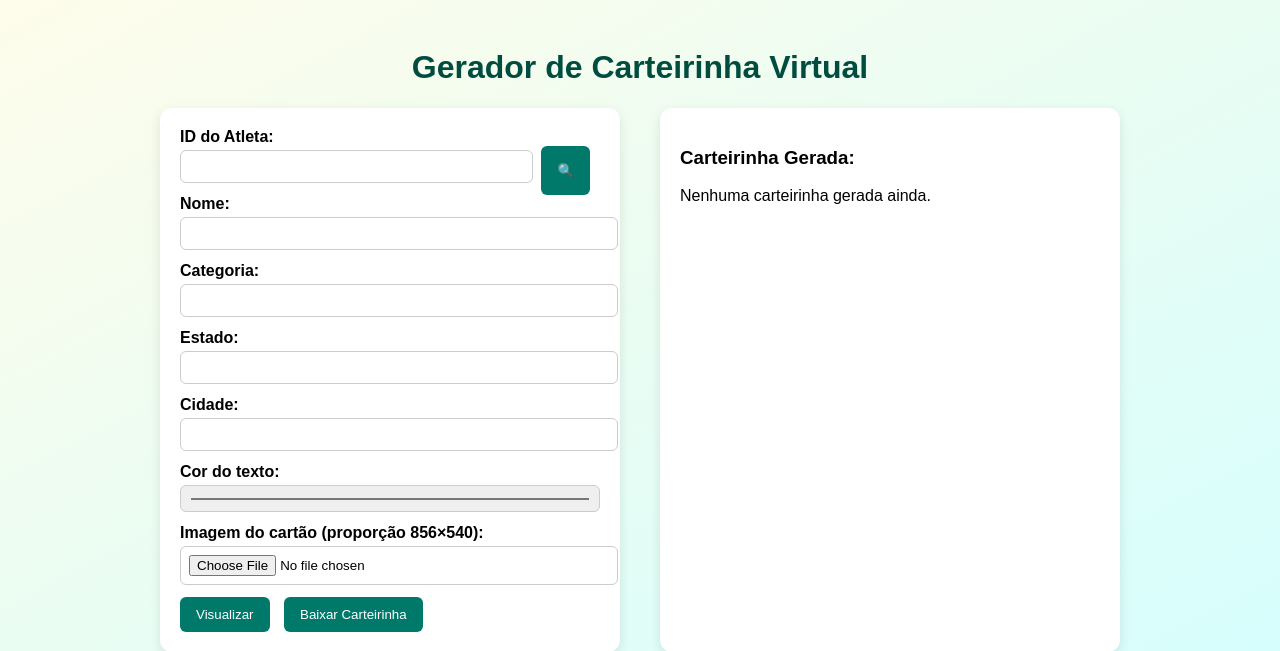
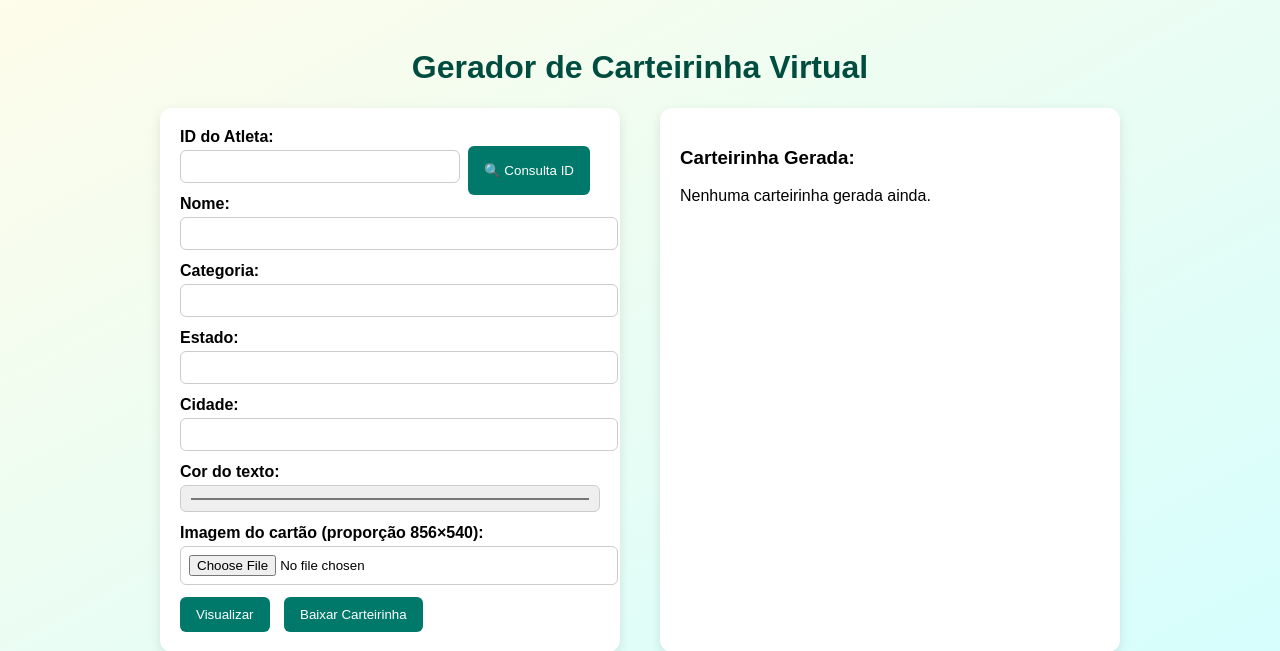
Before and after one commit to rodrigocssoares/carteirinha-virtual, a Flask app: page / in a window 1280 px wide. Shown: the top 651 px of the page. Run offline with Flask 3, Linux system fonts and the light colour scheme.

Commit message:
atualiza campo buscar id

```diff
--- a/templates/index.html
+++ b/templates/index.html
@@ -70,7 +70,7 @@
                 <label for="id_atleta">ID do Atleta:</label>
                 <div style="display: flex; gap: 8px;">
                     <input type="number" id="id_atleta" name="id_atleta" value="{{ id_atleta or '' }}" required style="flex: 1;">
-                    <button type="button" onclick="abrirModal()" style="white-space: nowrap;">🔍</button>
+                    <button type="button" onclick="abrirModal()" style="white-space: nowrap;">🔍 Consulta ID</button>
                 </div>
 
                 <label for="nome">Nome:</label>
```
